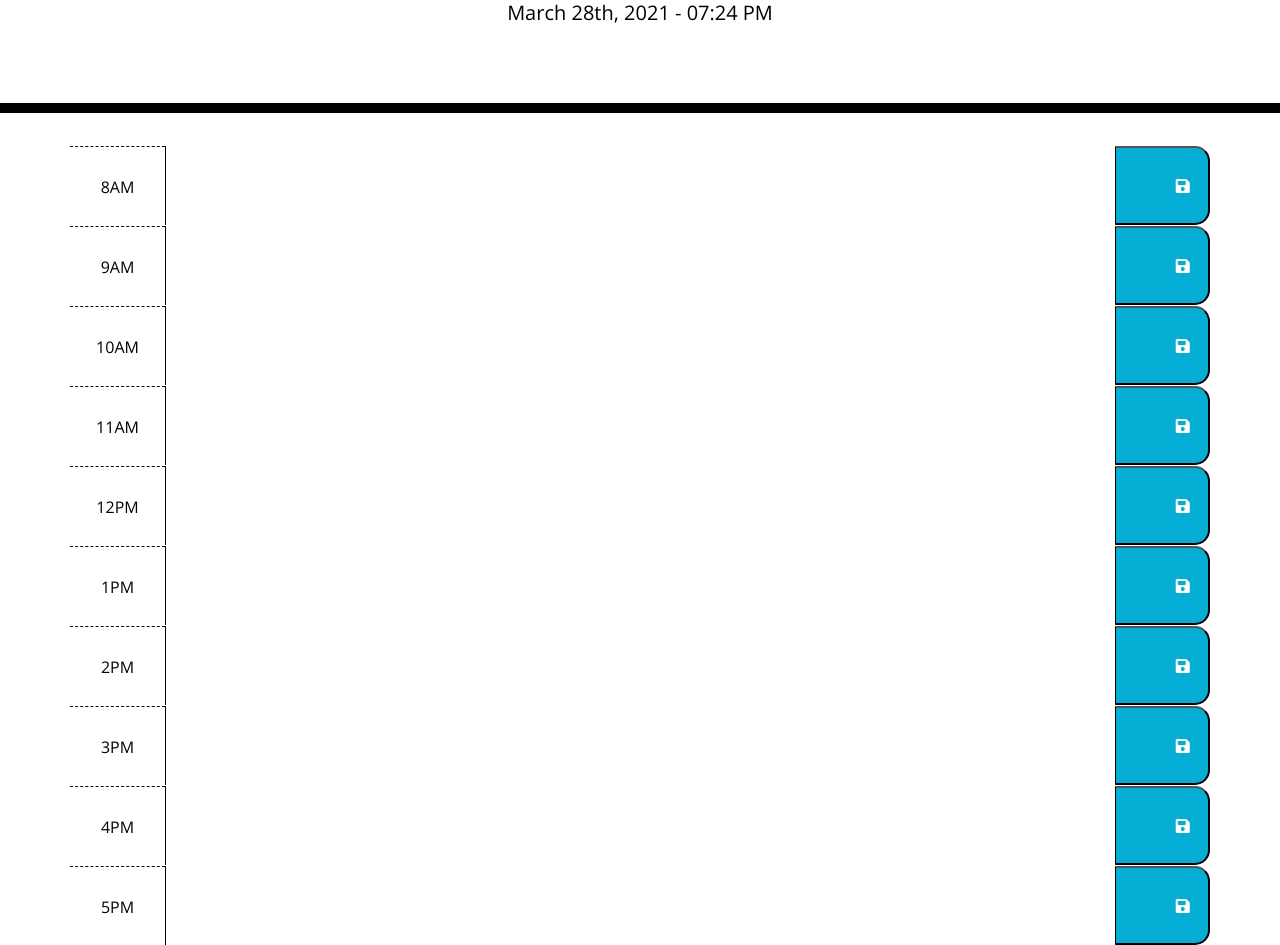
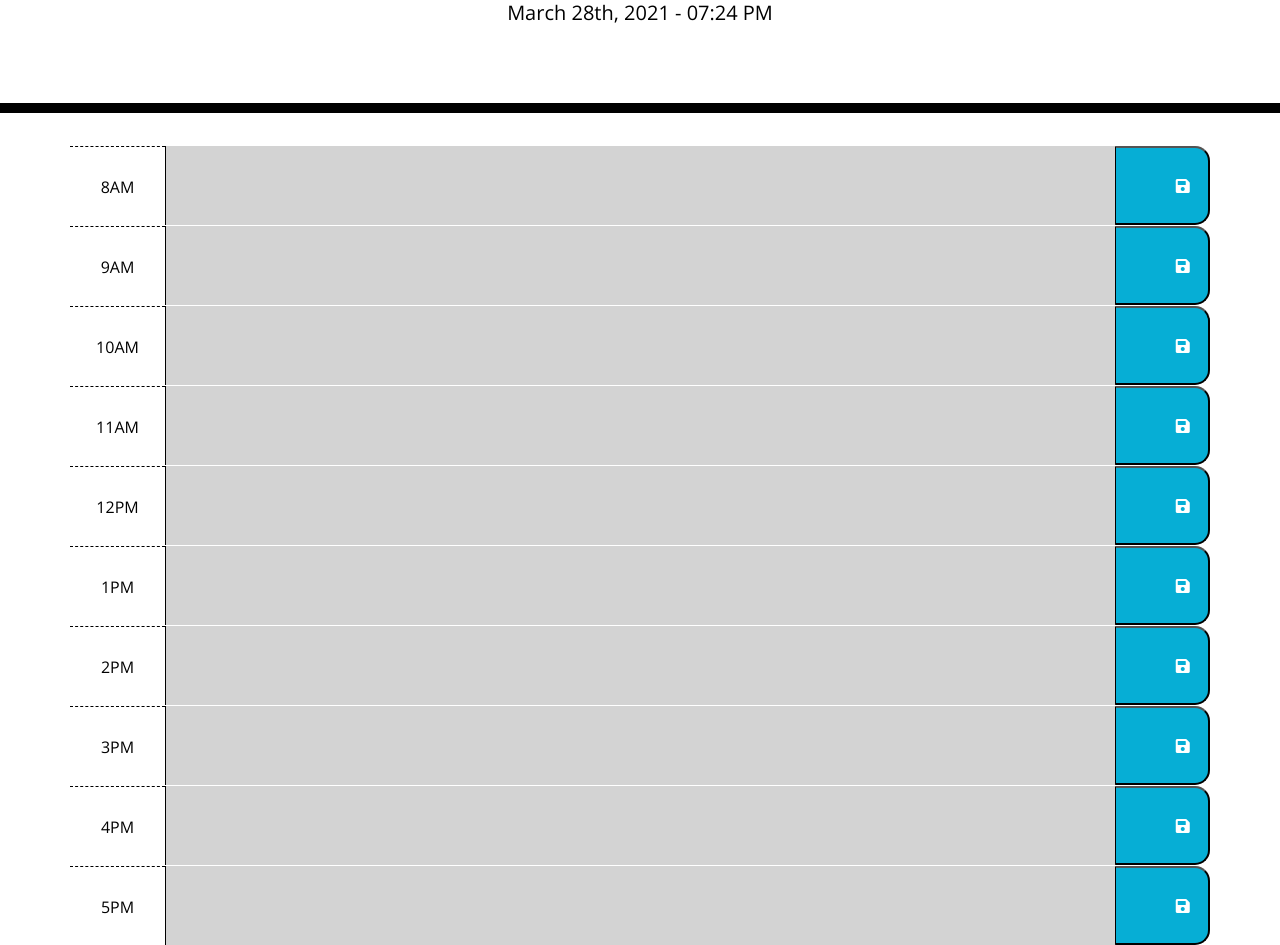
Before and after one commit to chaitalizn/work-day-planner, a plain HTML site: page index.html in a window 1280 px wide. Shown: the part 191-1136 px from the top of the page. Drawn offline with nearby package versions, Linux system fonts and the light colour scheme.

Commit message:
add colorcode to past, present and future time

```diff
--- a/assets/JS/script.js
+++ b/assets/JS/script.js
@@ -1,3 +1,27 @@
 //Display today's date
 var rightNow = moment().format('MMMM Do, YYYY - hh:mm A');
 $("#currentDay").html(rightNow);
+
+function hourTracker() {
+    var currentHour = moment().hour();
+
+    //loop over all hours
+    $(".time-block").each(function() {
+        var colorCodeHour = parseInt($(this).attr("data-hour"));
+
+        if (colorCodeHour < currentHour) {
+            $(this).addClass("past");
+        }
+
+        if (colorCodeHour === currentHour) {
+            $(this).addClass("present");
+        }
+
+        if (colorCodeHour > currentHour) {
+            $(this).addClass("future");
+        }
+    }
+    )
+}
+
+hourTracker();
--- a/index.html
+++ b/index.html
@@ -33,7 +33,7 @@
     <div class="container">
 
       <!--8AM-->
-      <div id="hour8" class="row time-block">
+      <div id="hour8" class="row time-block" data-hour="8" >
         <div class="col-md-1 hour">
         8AM
           </div>
@@ -47,7 +47,7 @@
       </div>
 
       <!--9AM-->
-      <div id="hour9" class="row time-block">
+      <div id="hour9" class="row time-block" data-hour="9">
         <div class="col-md-1 hour">
         9AM
           </div>
@@ -61,7 +61,7 @@
       </div>
 
       <!--10AM-->
-      <div id="hour10" class="row time-block">
+      <div id="hour10" class="row time-block" data-hour="10">
         <div class="col-md-1 hour">
         10AM
           </div>
@@ -75,7 +75,7 @@
       </div>
 
       <!--11AM-->
-      <div id="hour11" class="row time-block">
+      <div id="hour11" class="row time-block" data-hour="11">
         <div class="col-md-1 hour">
         11AM
           </div>
@@ -89,7 +89,7 @@
       </div>
 
       <!--12AM-->
-      <div id="hour12" class="row time-block">
+      <div id="hour12" class="row time-block" data-hour="12">
         <div class="col-md-1 hour">
         12PM
           </div>
@@ -103,12 +103,12 @@
       </div>
 
       <!--1PM-->
-      <div id="hour1" class="row time-block">
+      <div id="hour1" class="row time-block" data-hour="13">
         <div class="col-md-1 hour">
         1PM
           </div>
 
-        <textarea class="col-md-10 description textarea">
+        <textarea class="col-md-10 description textarea" >
         </textarea>
 
         <button class="col-md-1 saveBtn">
@@ -117,7 +117,7 @@
       </div>
 
       <!--2PM-->
-      <div id="hour2" class="row time-block">
+      <div id="hour2" class="row time-block" data-hour="14">
         <div class="col-md-1 hour">
         2PM
           </div>
@@ -131,7 +131,7 @@
       </div>
 
       <!--3PM-->
-      <div id="hour3" class="row time-block">
+      <div id="hour3" class="row time-block" data-hour="15">
         <div class="col-md-1 hour">
         3PM
           </div>
@@ -145,7 +145,7 @@
       </div>
 
       <!--4PM-->
-      <div id="hour4" class="row time-block">
+      <div id="hour4" class="row time-block" data-hour="16">
         <div class="col-md-1 hour">
         4PM
           </div>
@@ -159,7 +159,7 @@
       </div>
 
       <!--5PM-->
-      <div id="hour5" class="row time-block">
+      <div id="hour5" class="row time-block" data-hour="17">
         <div class="col-md-1 hour">
         5PM
           </div>
@@ -178,5 +178,6 @@
     <script src="https://code.jquery.com/jquery-3.4.1.min.js"></script>
     <script src="https://cdnjs.cloudflare.com/ajax/libs/moment.js/2.18.1/moment.min.js"></script>
     <script src="assets/JS/script.js"></script>
+
     </body>
 </html>
```
